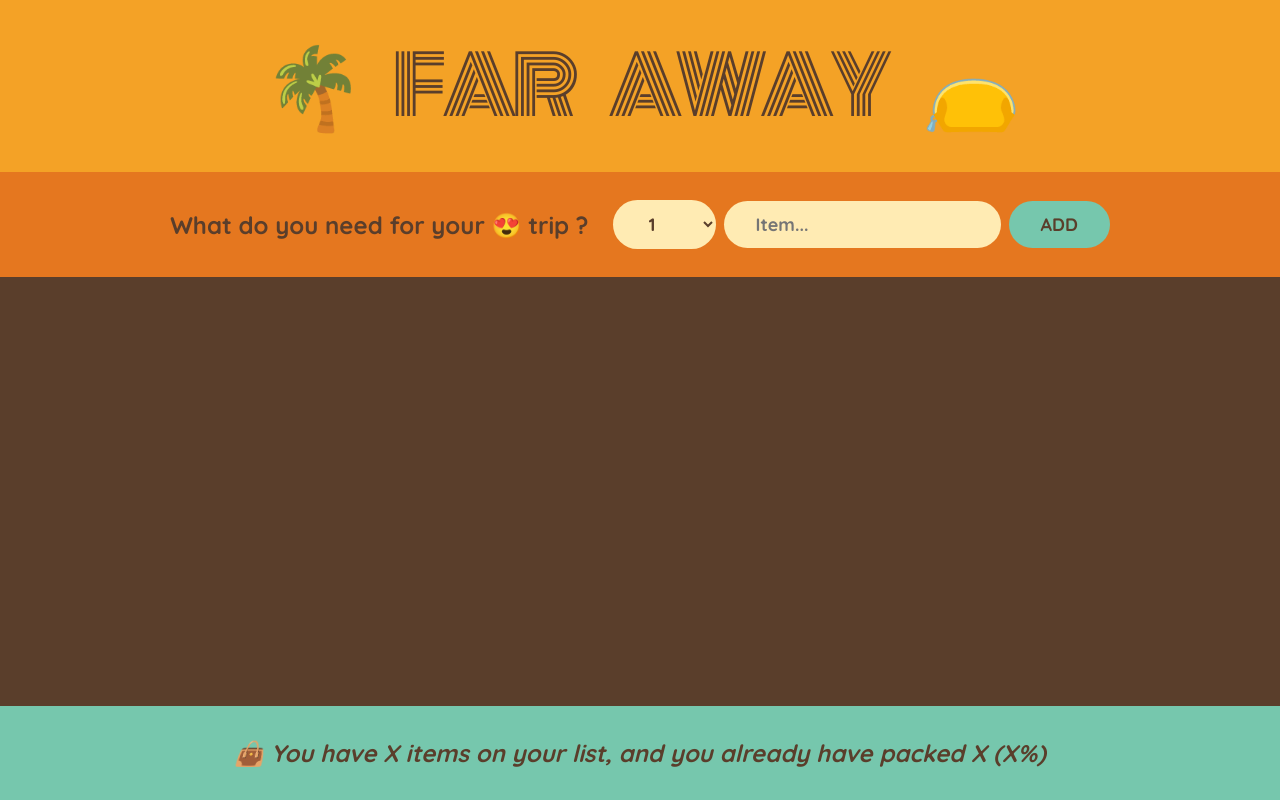
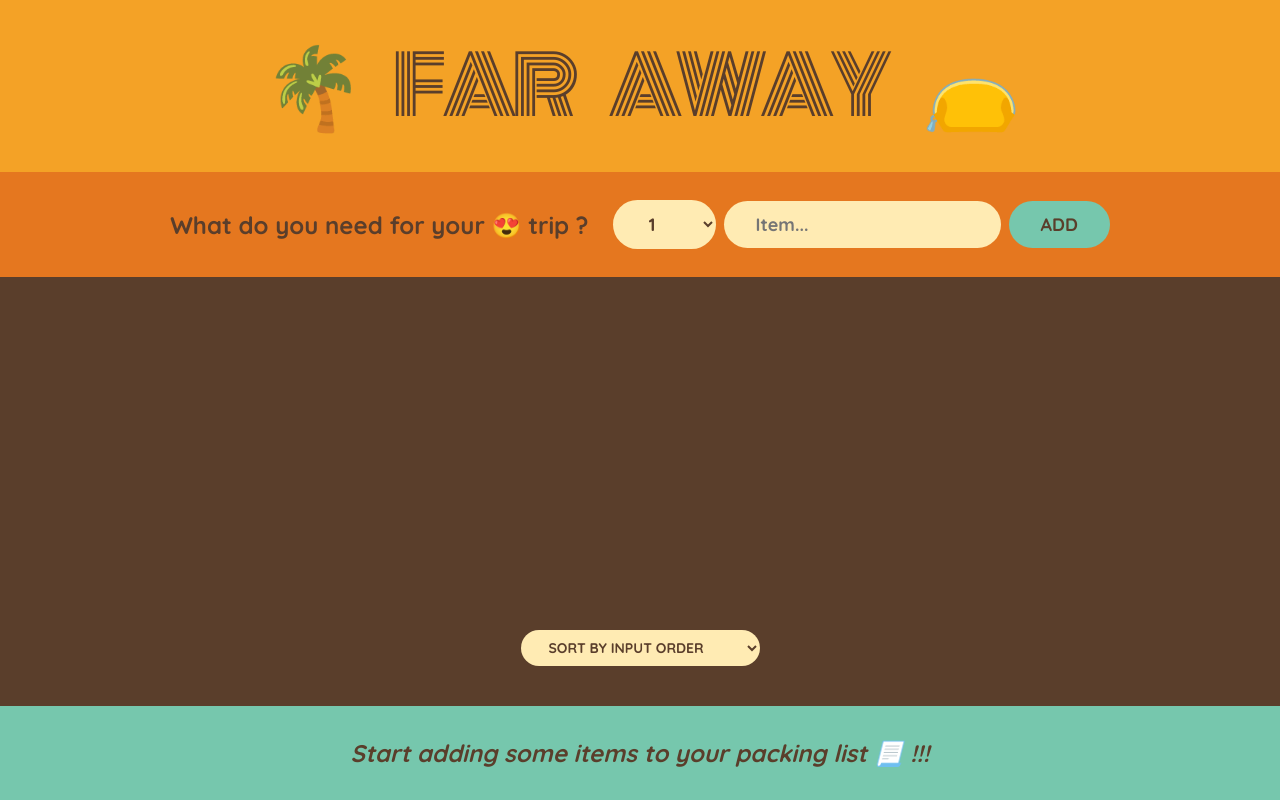
Before and after one commit to RanulRepo/Travel-List-, a React (Create React App) app: page / in a window 1280 px wide. Built offline with nearby package versions, Linux system fonts and the light colour scheme.

Commit message:
third commit

```diff
--- a/src/App.js
+++ b/src/App.js
@@ -6,6 +6,8 @@ import { useState } from "react";
 // ];
 
 export default function App() {
+
+  const [items, setItems] = useState([]);
 
   function handleAddItems(item){
     setItems((items)=> [...items, item]);
@@ -23,14 +25,12 @@ export default function App() {
     );
   }
 
-  const [items, setItems] = useState([]);
-
   return (
     <div className="app">
       <Logo />
       <Form onAddItems={handleAddItems} />
       <PackingList items={items} onDeletItem={handleDeleteItems} onToggleItem={handleToggleItem} />
-      <Stats />
+      <Stats items={items} />
     </div>
   )
 }
@@ -80,11 +80,33 @@ function Form({onAddItems}) {
 }
 
 function PackingList({items, onDeletItem, onToggleItem}) {
+
+  const [sortBy, setSortby] = useState("input");
+
+  let sortedItems;
+
+  if (sortBy === "input") sortedItems = items;
+
+  if (sortBy === "description") sortedItems = items.slice().sort((a,b)=> a.description.localCompare(b.description));
+
+
+
+
+
   return (
     <div className="list">
      <ul>
-      {items.map((item) => (<Item item={item} onDeletItem={onDeletItem} key={item.id} onToggleItem={onToggleItem}/>))}
+      {sortedItems.map((item) => (<Item item={item} onDeletItem={onDeletItem} key={item.id} onToggleItem={onToggleItem}/>))}
      </ul>
+
+    <div className="actions">
+      <select value={sortBy} onChange={(e)=> setSortby(e.target.value)} >
+        <option value="input">Sort by Input Order</option>
+        <option value="description">Sort by Description</option>
+        <option value="packed">Sort by Packed Status</option>
+      </select>
+    </div>
+
     </div>
   )
 }
@@ -101,11 +123,27 @@ function Item ({item, onDeletItem, onToggleItem}){
   )
 }
 
-function Stats() {
+function Stats({items}) {
+  if(!items.length){
+    return(
+      <footer className="stats">
+      <em>
+      Start adding some items to your packing list 📃 !!!
+      </em>
+    </footer>
+    )
+  }
+
+  const numItems = items.length;
+  const numPacked = items.filter((item)=> item.packed).length;
+  const percentage = Math.round(numPacked/numItems * 100);
+
   return (
     <footer className="stats">
       <em>
-      👜 You have X items on your list, and you already have packed X (X%)
+      {percentage === 100 ? 'You got everything ready to go ✈' :
+      `👜 You have ${numItems} items on your list, and you already have packed ${numPacked} (${percentage}%)`
+      }
       </em>
     </footer>
   )
```
